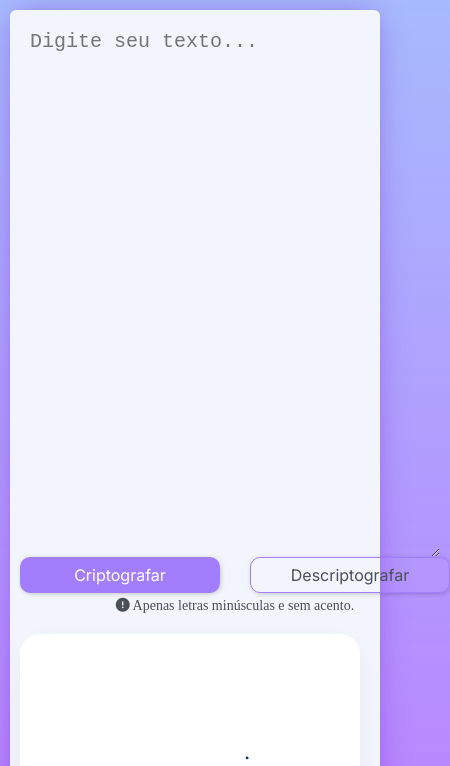
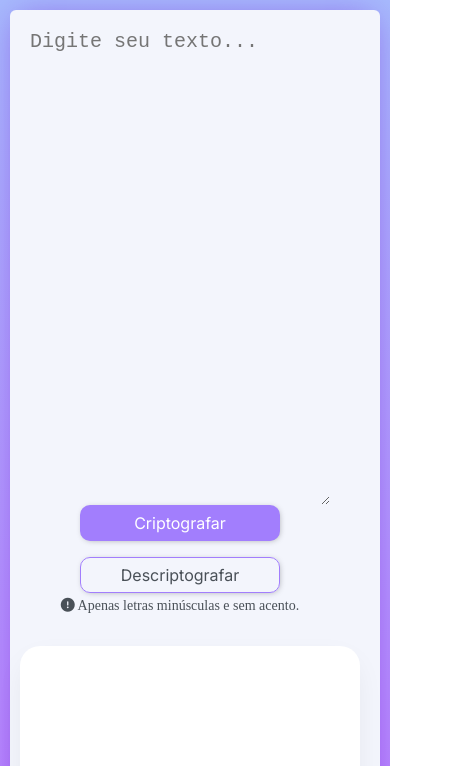
Before and after one commit to vinivasq/Decodificador_de_texto, a plain HTML site: page index.html in a window 390 px wide. Shown: the top 766 px of the page, 450 px wide, since content can reach past the window. Drawn offline with Linux system fonts and the light colour scheme.

Commit message:
ajuste de responsividade para celular e refatoração no css

```diff
--- a/estilo/style.css
+++ b/estilo/style.css
@@ -34,7 +34,7 @@ main {
     justify-content: space-between;
     align-items: center;
     flex-wrap: wrap;
-    row-gap: 20px;
+    row-gap: 2em;
 
 }
 
@@ -59,15 +59,16 @@ main {
 
 .buttons-container{
     display: flex;
-    flex-wrap: wrap;
     flex-direction: column;
     align-items: center;
 }
 
-.button {
+.buttons {
     display: flex;
+    flex-wrap: wrap;
+    justify-content: center;
     margin-bottom: 5px;
-    gap: 30px;
+    gap: 1em 2em;
 }
 
 .info {
@@ -75,48 +76,39 @@ main {
     color: #495057;
 }
 
-#codificar {
+button {
     display: flex;
-    flex-direction: column;
     align-items: center;
     justify-content: center;
     width: 200px;
     height: 36px;
-    background: #A27EFD;
     box-shadow: 1px 1px 7px -3px rgba(0, 0, 0, 0.47);
-    border: none;
     border-radius: 10px;
-
-    font-family: 'Inter';
-    font-size: 16px;
-    color: #FFFFFF;
-    font-weight: 400;
-    line-height: 19px;
-    letter-spacing: 0em;
-    text-align: center;
-
-}
-
-#decodificar {
-    display: flex;
-    flex-direction: column;
-    align-items: center;
-    justify-content: center;
-    width: 200px;
-    height: 36px;
-    background: none;
-    box-shadow: 1px 1px 7px -3px rgba(0, 0, 0, 0.47);
-    border: 1px solid #A27EFD;
-    border-radius: 10px;
-
     font-family: 'Inter';
     font-size: 16px;
     font-weight: 400;
     color: #495057;
-    line-height: 19px;
-    letter-spacing: 0em;
-    text-align: center;
 
+}
+
+.codificar {
+
+    background: #A27EFD;
+    border: none;
+    color: #FFFFFF;
+}
+
+.decodificar {
+    background: none;
+    border: 1px solid #A27EFD;
+}
+
+.copiar {
+    background: none;
+    margin-bottom: 20px;
+    border: 1px solid #A27EFD;
+    position: absolute;
+    align-self: flex-end;
 }
 
 .resultado {
@@ -124,7 +116,6 @@ main {
     justify-content: center;
     align-items: flex-start;
     flex-grow: 1;
-    position: relative;
     width: 300px;
     height: 600px;
     background-color: #FFFFFF;
@@ -152,27 +143,6 @@ main {
     border: none;
 }
 
-#copiar {
-    position: absolute;
-    align-self: flex-end;
-    margin-bottom: 20px;
-    width: 200px;
-    height: 36px;
-    background: none;
-    box-shadow: 1px 1px 7px -3px rgba(0, 0, 0, 0.47);
-    border: 1px solid #A27EFD;
-    border-radius: 10px;
-
-
-    font-family: 'Inter';
-    font-size: 16px;
-    font-weight: 400;
-    color: #495057;
-    line-height: 19px;
-    letter-spacing: 0em;
-    text-align: center;
-
-}
 
 footer {
     display: flex;
--- a/index.html
+++ b/index.html
@@ -17,9 +17,9 @@
         <section class="entrada">
             <textarea name="entrada" id="input"  placeholder="Digite seu texto..."></textarea>
             <div class="buttons-container">
-                <div class="button">
-                    <button id="codificar" onclick="criptografar()">Criptografar</button>
-                    <button id="decodificar" onclick="descriptografar()">Descriptografar</button>
+                <div class="buttons">
+                    <button class="codificar" onclick="criptografar()">Criptografar</button>
+                    <button class="decodificar" onclick="descriptografar()">Descriptografar</button>
                 </div>
                 <p class="info">
                     <i class="fa-solid fa-circle-exclamation"></i> Apenas letras minúsculas e sem acento.
@@ -31,7 +31,7 @@
         <section class="resultado">
             <img id="imagem" src="imagens/espera_texto.png" alt="Espera texto">
             <textarea id="texto"></textarea>
-            <button id="copiar" onclick="copiar()">Copiar</button>
+            <button class="copiar" onclick="copiar()">Copiar</button>
         </section>
 
     </main>
```
Also changed, not shown: 1 other file.
